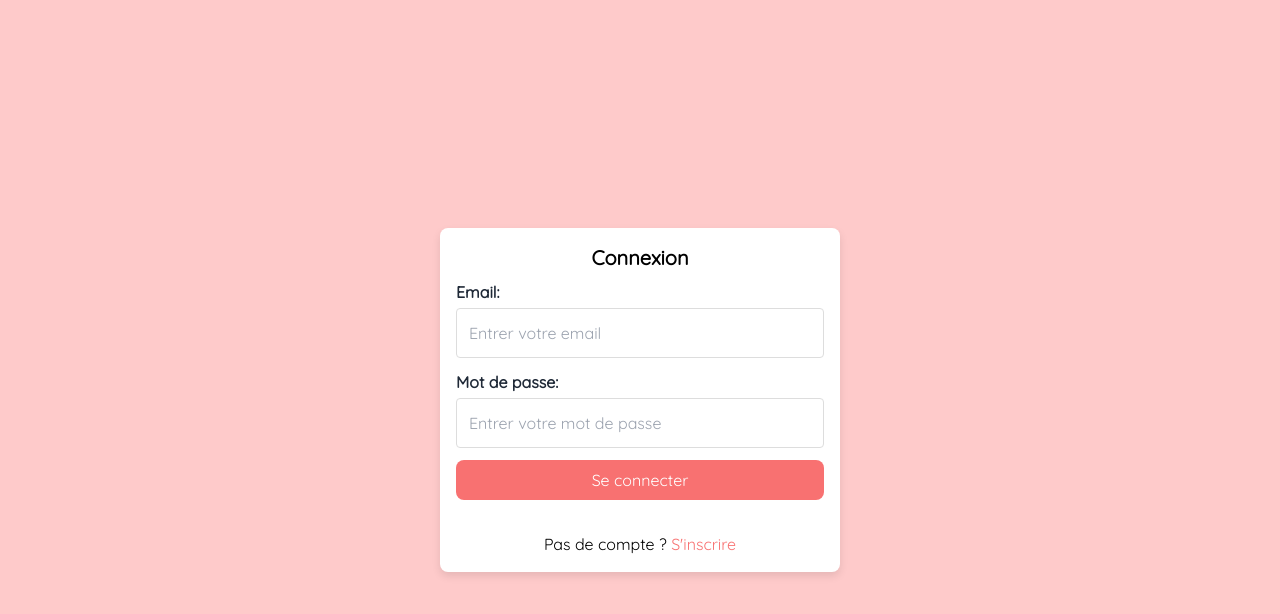
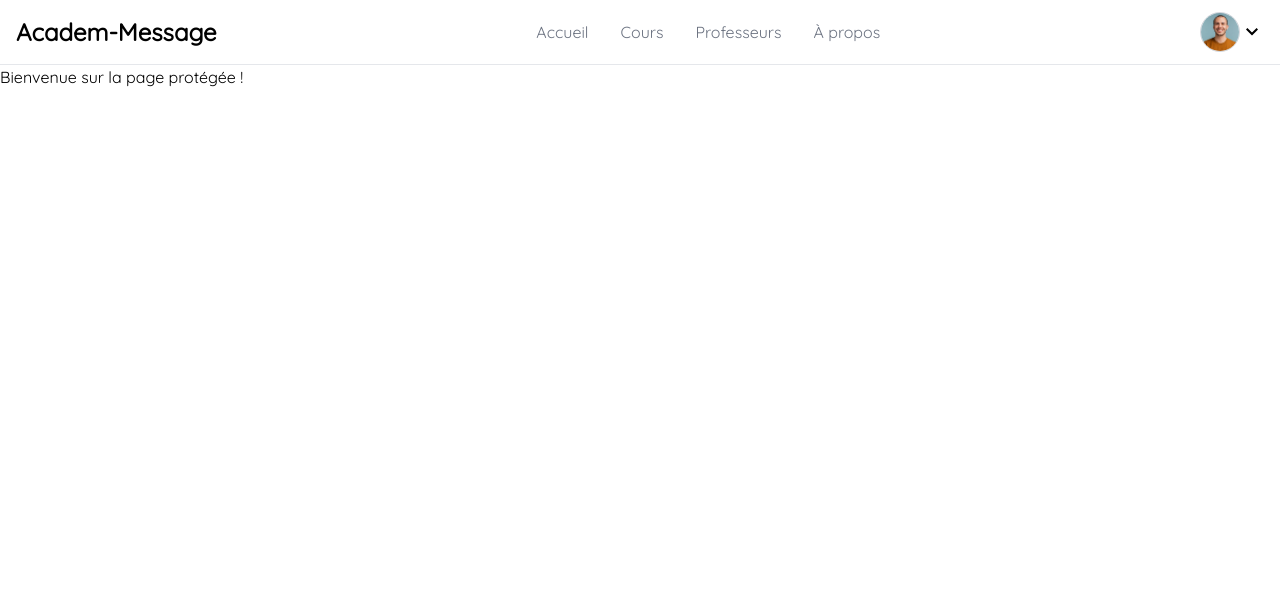
Before and after one commit to ValentinRndn/academ-message, a Vue app: page / in a window 1280 px wide. Shown: the top 614 px of the page. Built offline with nearby package versions, Linux system fonts and the light colour scheme; sample sign-in values are in the browser's storage.

Commit message:
feat: Add Navbar component and update Home view

```diff
--- a/frontend/src/components/Navbar.vue
+++ b/frontend/src/components/Navbar.vue
@@ -13,10 +13,27 @@
             <a href="#" class="text-gray-500 hover:text-gray-900">Professeurs</a>
             <a href="#" class="text-gray-500 hover:text-gray-900">À propos</a>
           </div>
-          <!-- Boutons d'authentification pour petits écrans -->
+
+          <!-- Boutons d'authentification ou photo de profil -->
           <div class="flex md:hidden items-center space-x-4">
-            <button @click="goToLogin" class="text-gray-500 border border-gray-500 p-2 hover:text-gray-900">Se connecter | Se connecter</button>
+            <template v-if="isAuthenticated">
+                <div class="profil-container flex items-center justify-center">
+              <img
+                src="../assets/profil/pp.avif"
+                alt="Profile"
+                class="w-10 h-10 rounded-full border border-gray-300"
+                @click="goToProfile"
+              />
+              <svg xmlns="http://www.w3.org/2000/svg" width="24" height="24" viewBox="0 0 24 24"><path fill="currentColor" d="m12 15.4l-6-6L7.4 8l4.6 4.6L16.6 8L18 9.4z"/></svg>
+            </div>
+            </template>
+            <template v-else>
+              <button @click="goToLogin" class="text-gray-500 border border-gray-500 p-2 hover:text-gray-900">
+                Se connecter | S'inscrire
+              </button>
+            </template>
           </div>
+
           <!-- Mobile Menu Button pour grands écrans -->
           <div class="hidden md:flex items-center">
             <button @click="isMobileMenuOpen = !isMobileMenuOpen" class="text-gray-500 hover:text-gray-900 focus:outline-none">
@@ -48,20 +65,38 @@
   export default {
     data() {
       return {
-        isMobileMenuOpen: false
+        isMobileMenuOpen: false,
+        isAuthenticated: false, // État pour vérifier si l'utilisateur est connecté
+        userProfilePicture: '' // URL de la photo de profil
       };
     },
+    mounted() {
+      this.checkAuthStatus();
+    },
     methods: {
+      // Méthode pour vérifier si l'utilisateur est authentifié
+      checkAuthStatus() {
+        const token = localStorage.getItem('token');
+        if (token) {
+          this.isAuthenticated = true;
+          // Supposons que la photo de profil est stockée ou que tu l'appelles via une API
+          this.userProfilePicture = localStorage.getItem('userProfilePicture') || 'default-profile-pic-url.jpg';
+        }
+      },
       goToLogin() {
-        this.$router.push({ name: 'auth' }); // Rediriger vers la page de connexion
+        this.$router.push({ name: 'auth' });
       },
       goToSignup() {
-        this.$router.push({ name: 'signup' }); // Rediriger vers la page d'inscription
+        this.$router.push({ name: 'signup' });
+      },
+      goToProfile() {
+        // Redirige vers la page de profil utilisateur
+        this.$router.push({ name: 'profile' });
       }
     }
-  }
+  };
   </script>
 
   <style scoped>
-  /* Ajout d'un style spécifique pour une meilleure lisibilité */
+  /* Styles additionnels pour la photo de profil et les boutons */
   </style>
--- a/frontend/src/main.js
+++ b/frontend/src/main.js
@@ -10,7 +10,7 @@ const router = createRouter({
     history: createWebHistory(), // Utiliser createWebHistory pour Vue Router 4
     routes: [
         {
-            path: '/home',
+            path: '/',
             name: 'home',
             component: Home,
             meta: {
@@ -18,7 +18,7 @@ const router = createRouter({
             }
         },
         {
-            path: '/',
+            path: '/auth',
             name: 'auth',
             component: Authentification
         }
--- a/frontend/src/views/Authentification.vue
+++ b/frontend/src/views/Authentification.vue
@@ -1,5 +1,5 @@
 <template>
-    <div class="auth-container flex justify-center items-center min-h-[100vh] bg-red-200">
+    <div class="auth-container flex justify-center items-center min-h-[100vh] bg-gray-200">
       <div class="auth-card bg-white p-4 rounded-lg w-full max-w-[400px] text-center">
         <h2 class="mb-2 text-xl font-semibold">{{ isLogin ? 'Connexion' : 'Inscription' }}</h2>
 
@@ -20,7 +20,7 @@
             <input type="password" v-model="confirmPassword" placeholder="Confirmer votre mot de passe" required />
           </div>
 
-          <button type="submit" class="auth-button bg-red-400 hover:bg-red-600 text-white p-2 w-full border-none rounded-lg cursor-pointer">
+          <button type="submit" class="auth-button bg-gray-400 hover:bg-gray-600 text-white p-2 w-full border-none rounded-lg cursor-pointer">
             {{ isLogin ? 'Se connecter' : "S'inscrire" }}
           </button>
         </form>
@@ -30,7 +30,7 @@
         <!-- Lien pour basculer entre Connexion et Inscription -->
         <p class="toggle-auth mt-8">
           {{ isLogin ? "Pas de compte ?" : "Déjà un compte ?" }}
-          <a class="text-red-400 hover:underline" href="#" @click.prevent="isLogin = !isLogin">{{ isLogin ? "S'inscrire" : "Se connecter" }}</a>
+          <a class="text-gray-400 hover:underline" href="#" @click.prevent="isLogin = !isLogin">{{ isLogin ? "S'inscrire" : "Se connecter" }}</a>
         </p>
       </div>
     </div>
```
Also changed, not shown: frontend/src/assets/profil/pp.avif (added).
